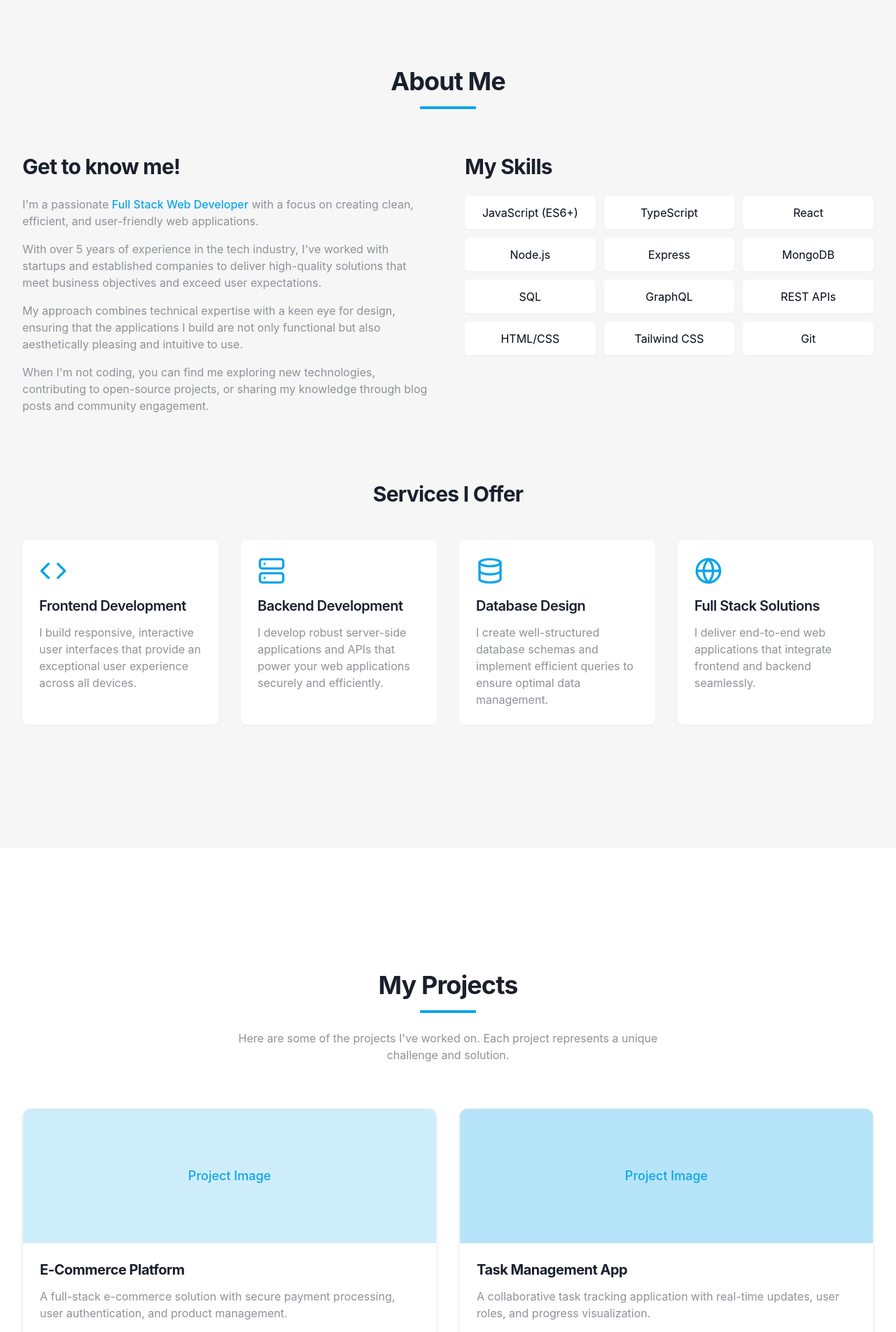
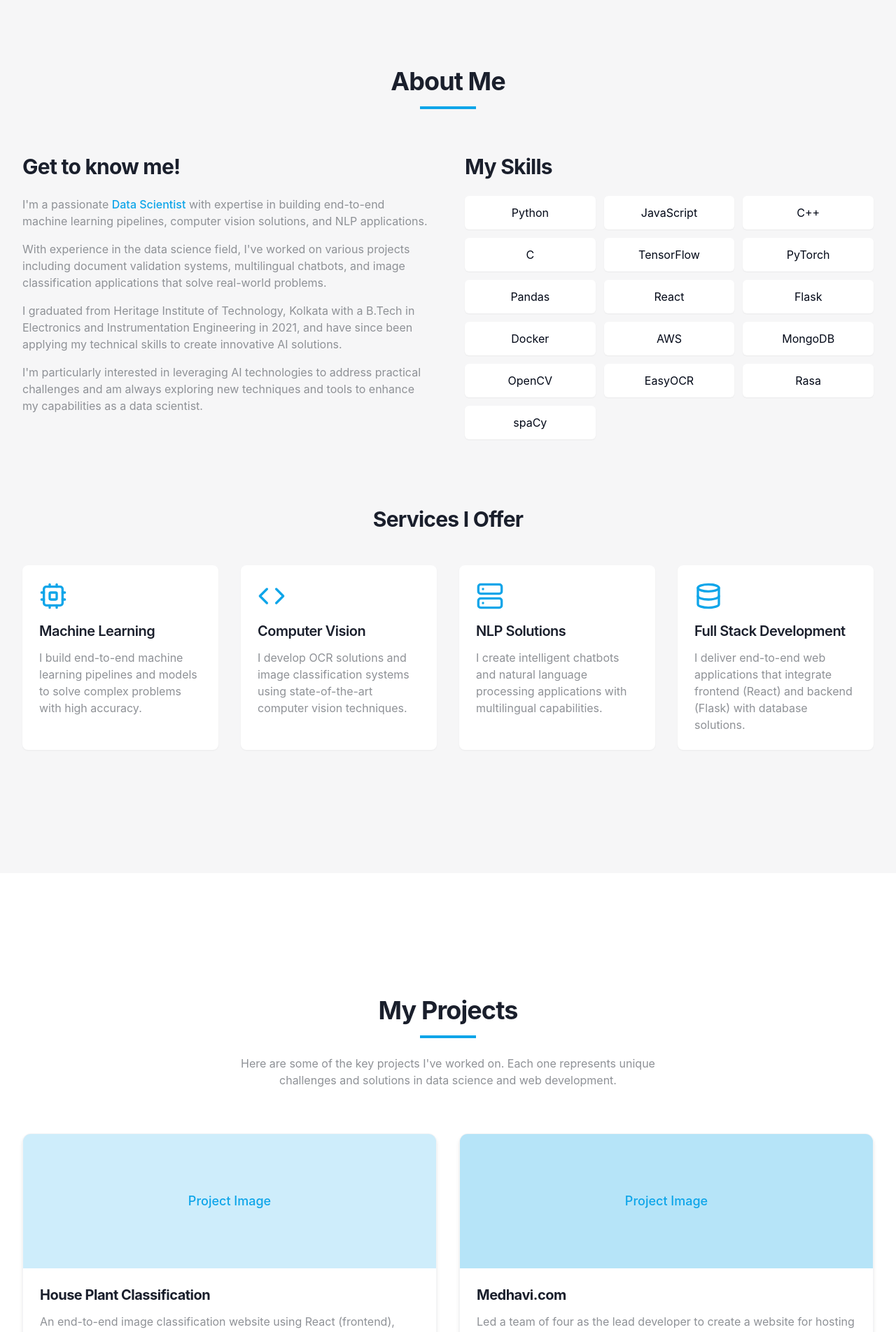
Before and after one commit to Ra5hidIslam/nexthub-journey-space, a React (Vite) app: page / in a window 1280 px wide. Shown: the part 880-2784 px from the top of the page at 70% size. Built offline with nearby package versions, Linux system fonts and the light colour scheme.

Commit message:
Add resume content
Add content for the resume.

```diff
--- a/src/components/AboutSection.tsx
+++ b/src/components/AboutSection.tsx
@@ -1,41 +1,45 @@
 
-import { Code, Globe, Server, Database } from 'lucide-react';
+import { Code, Database, Server, Cpu } from 'lucide-react';
 
 const skills = [
-  "JavaScript (ES6+)",
-  "TypeScript",
+  "Python",
+  "JavaScript",
+  "C++",
+  "C",
+  "TensorFlow",
+  "PyTorch",
+  "Pandas",
   "React",
-  "Node.js",
-  "Express",
+  "Flask",
+  "Docker",
+  "AWS",
   "MongoDB",
-  "SQL",
-  "GraphQL",
-  "REST APIs",
-  "HTML/CSS",
-  "Tailwind CSS",
-  "Git",
+  "OpenCV",
+  "EasyOCR",
+  "Rasa",
+  "spaCy",
 ];
 
 const services = [
   {
+    icon: <Cpu className="w-10 h-10 text-portfolio-blue" />,
+    title: "Machine Learning",
+    description: "I build end-to-end machine learning pipelines and models to solve complex problems with high accuracy."
+  },
+  {
     icon: <Code className="w-10 h-10 text-portfolio-blue" />,
-    title: "Frontend Development",
-    description: "I build responsive, interactive user interfaces that provide an exceptional user experience across all devices."
+    title: "Computer Vision",
+    description: "I develop OCR solutions and image classification systems using state-of-the-art computer vision techniques."
   },
   {
     icon: <Server className="w-10 h-10 text-portfolio-blue" />,
-    title: "Backend Development",
-    description: "I develop robust server-side applications and APIs that power your web applications securely and efficiently."
+    title: "NLP Solutions",
+    description: "I create intelligent chatbots and natural language processing applications with multilingual capabilities."
   },
   {
     icon: <Database className="w-10 h-10 text-portfolio-blue" />,
-    title: "Database Design",
-    description: "I create well-structured database schemas and implement efficient queries to ensure optimal data management."
-  },
-  {
-    icon: <Globe className="w-10 h-10 text-portfolio-blue" />,
-    title: "Full Stack Solutions",
-    description: "I deliver end-to-end web applications that integrate frontend and backend seamlessly."
+    title: "Full Stack Development",
+    description: "I deliver end-to-end web applications that integrate frontend (React) and backend (Flask) with database solutions."
   }
 ];
 
@@ -53,20 +57,20 @@ const AboutSection = () => {
             <h3 className="text-portfolio-darkBlue">Get to know me!</h3>
             <div className="space-y-4 text-portfolio-gray">
               <p>
-                I'm a passionate <span className="text-portfolio-blue font-medium">Full Stack Web Developer</span> with
-                a focus on creating clean, efficient, and user-friendly web applications.
+                I'm a passionate <span className="text-portfolio-blue font-medium">Data Scientist</span> with
+                expertise in building end-to-end machine learning pipelines, computer vision solutions, and NLP applications.
               </p>
               <p>
-                With over 5 years of experience in the tech industry, I've worked with startups and established
-                companies to deliver high-quality solutions that meet business objectives and exceed user expectations.
+                With experience in the data science field, I've worked on various projects including document validation systems,
+                multilingual chatbots, and image classification applications that solve real-world problems.
               </p>
               <p>
-                My approach combines technical expertise with a keen eye for design, ensuring that the applications
-                I build are not only functional but also aesthetically pleasing and intuitive to use.
+                I graduated from Heritage Institute of Technology, Kolkata with a B.Tech in Electronics and Instrumentation Engineering in 2021,
+                and have since been applying my technical skills to create innovative AI solutions.
               </p>
               <p>
-                When I'm not coding, you can find me exploring new technologies, contributing to open-source projects,
-                or sharing my knowledge through blog posts and community engagement.
+                I'm particularly interested in leveraging AI technologies to address practical challenges and am always exploring
+                new techniques and tools to enhance my capabilities as a data scientist.
               </p>
             </div>
           </div>
--- a/src/components/ContactSection.tsx
+++ b/src/components/ContactSection.tsx
@@ -1,4 +1,3 @@
-
 import { useState } from 'react';
 import { Mail, Phone, MapPin, Send } from 'lucide-react';
 import { Button } from '@/components/ui/button';
@@ -53,7 +52,7 @@ const ContactSection = () => {
           <h2 className="text-portfolio-darkBlue mb-4">Get In Touch</h2>
           <div className="h-1 w-20 bg-portfolio-blue mx-auto"></div>
           <p className="mt-6 text-portfolio-gray max-w-2xl mx-auto">
-            Have a question or want to work together? Feel free to reach out!
+            Have a question or want to discuss a potential project? Feel free to reach out!
           </p>
         </div>
 
@@ -61,8 +60,8 @@ const ContactSection = () => {
           <div className="space-y-8 animate-slide-up">
             <h3 className="text-2xl font-bold text-portfolio-darkBlue">Contact Information</h3>
             <p className="text-portfolio-gray">
-              I'm currently available for freelance work, full-time positions, or consultations.
-              Don't hesitate to reach out if you have any questions or just want to say hello!
+              I'm currently available for freelance work, full-time positions, or consultations in the fields of data science and machine learning.
+              Don't hesitate to reach out if you have any questions or want to collaborate!
             </p>
 
             <div className="space-y-6">
@@ -70,8 +69,8 @@ const ContactSection = () => {
                 <Mail className="w-6 h-6 text-portfolio-blue mt-1" />
                 <div>
                   <h4 className="font-medium text-portfolio-darkBlue">Email</h4>
-                  <a href="mailto:hello@example.com" className="text-portfolio-gray hover:text-portfolio-blue transition-colors">
-                    hello@example.com
+                  <a href="mailto:rasidulislam71@gmail.com" className="text-portfolio-gray hover:text-portfolio-blue transition-colors">
+                    rasidulislam71@gmail.com
                   </a>
                 </div>
               </div>
@@ -80,8 +79,8 @@ const ContactSection = () => {
                 <Phone className="w-6 h-6 text-portfolio-blue mt-1" />
                 <div>
                   <h4 className="font-medium text-portfolio-darkBlue">Phone</h4>
-                  <a href="tel:+1234567890" className="text-portfolio-gray hover:text-portfolio-blue transition-colors">
-                    +1 (234) 567-890
+                  <a href="tel:+917596868248" className="text-portfolio-gray hover:text-portfolio-blue transition-colors">
+                    +91 7596868248
                   </a>
                 </div>
               </div>
@@ -90,7 +89,7 @@ const ContactSection = () => {
                 <MapPin className="w-6 h-6 text-portfolio-blue mt-1" />
                 <div>
                   <h4 className="font-medium text-portfolio-darkBlue">Location</h4>
-                  <p className="text-portfolio-gray">San Francisco, CA</p>
+                  <p className="text-portfolio-gray">Guwahati, India</p>
                 </div>
               </div>
             </div>
@@ -98,24 +97,14 @@ const ContactSection = () => {
             <div className="pt-6">
               <h4 className="font-medium text-portfolio-darkBlue mb-4">Connect with me</h4>
               <div className="flex space-x-4">
-                <a href="#" className="w-10 h-10 rounded-full bg-portfolio-blue flex items-center justify-center text-white hover:bg-portfolio-darkBlue transition-colors">
+                <a href="https://linkedin.com" target="_blank" rel="noopener noreferrer" className="w-10 h-10 rounded-full bg-portfolio-blue flex items-center justify-center text-white hover:bg-portfolio-darkBlue transition-colors">
                   <svg className="w-5 h-5" fill="currentColor" viewBox="0 0 24 24" aria-hidden="true">
-                    <path fillRule="evenodd" d="M22 12c0-5.523-4.477-10-10-10S2 6.477 2 12c0 4.991 3.657 9.128 8.438 9.878v-6.987h-2.54V12h2.54V9.797c0-2.506 1.492-3.89 3.777-3.89 1.094 0 2.238.195 2.238.195v2.46h-1.26c-1.243 0-1.63.771-1.63 1.562V12h2.773l-.443 2.89h-2.33v6.988C18.343 21.128 22 16.991 22 12z" clipRule="evenodd"></path>
+                    <path fillRule="evenodd" d="M19 0h-14c-2.761 0-5 2.239-5 5v14c0 2.761 2.239 5 5 5h14c2.762 0 5-2.239 5-5v-14c0-2.761-2.238-5-5-5zm-11 19h-3v-11h3v11zm-1.5-12.268c-.966 0-1.75-.79-1.75-1.764s.784-1.764 1.75-1.764 1.75.79 1.75 1.764-.783 1.764-1.75 1.764zm13.5 12.268h-3v-5.604c0-3.368-4-3.113-4 0v5.604h-3v-11h3v1.765c1.396-2.586 7-2.777 7 2.476v6.759z" clipRule="evenodd"></path>
                   </svg>
                 </a>
-                <a href="#" className="w-10 h-10 rounded-full bg-portfolio-blue flex items-center justify-center text-white hover:bg-portfolio-darkBlue transition-colors">
-                  <svg className="w-5 h-5" fill="currentColor" viewBox="0 0 24 24" aria-hidden="true">
-                    <path d="M8.29 20.251c7.547 0 11.675-6.253 11.675-11.675 0-.178 0-.355-.012-.53A8.348 8.348 0 0022 5.92a8.19 8.19 0 01-2.357.646 4.118 4.118 0 001.804-2.27 8.224 8.224 0 01-2.605.996 4.107 4.107 0 00-6.993 3.743 11.65 11.65 0 01-8.457-4.287 4.106 4.106 0 001.27 5.477A4.072 4.072 0 012.8 9.713v.052a4.105 4.105 0 003.292 4.022 4.095 4.095 0 01-1.853.07 4.108 4.108 0 003.834 2.85A8.233 8.233 0 012 18.407a11.616 11.616 0 006.29 1.84"></path>
-                  </svg>
-                </a>
-                <a href="#" className="w-10 h-10 rounded-full bg-portfolio-blue flex items-center justify-center text-white hover:bg-portfolio-darkBlue transition-colors">
+                <a href="https://github.com" target="_blank" rel="noopener noreferrer" className="w-10 h-10 rounded-full bg-portfolio-blue flex items-center justify-center text-white hover:bg-portfolio-darkBlue transition-colors">
                   <svg className="w-5 h-5" fill="currentColor" viewBox="0 0 24 24" aria-hidden="true">
                     <path fillRule="evenodd" d="M12 2C6.477 2 2 6.484 2 12.017c0 4.425 2.865 8.18 6.839 9.504.5.092.682-.217.682-.483 0-.237-.008-.868-.013-1.703-2.782.605-3.369-1.343-3.369-1.343-.454-1.158-1.11-1.466-1.11-1.466-.908-.62.069-.608.069-.608 1.003.07 1.531 1.032 1.531 1.032.892 1.53 2.341 1.088 2.91.832.092-.647.35-1.088.636-1.338-2.22-.253-4.555-1.113-4.555-4.951 0-1.093.39-1.988 1.029-2.688-.103-.253-.446-1.272.098-2.65 0 0 .84-.27 2.75 1.026A9.564 9.564 0 0112 6.844c.85.004 1.705.115 2.504.337 1.909-1.296 2.747-1.027 2.747-1.027.546 1.379.202 2.398.1 2.651.64.7 1.028 1.595 1.028 2.688 0 3.848-2.339 4.695-4.566 4.943.359.309.678.92.678 1.855 0 1.338-.012 2.419-.012 2.747 0 .268.18.58.688.482A10.019 10.019 0 0022 12.017C22 6.484 17.522 2 12 2z" clipRule="evenodd"></path>
-                  </svg>
-                </a>
-                <a href="#" className="w-10 h-10 rounded-full bg-portfolio-blue flex items-center justify-center text-white hover:bg-portfolio-darkBlue transition-colors">
-                  <svg className="w-5 h-5" fill="currentColor" viewBox="0 0 24 24" aria-hidden="true">
-                    <path fillRule="evenodd" d="M19 0h-14c-2.761 0-5 2.239-5 5v14c0 2.761 2.239 5 5 5h14c2.762 0 5-2.239 5-5v-14c0-2.761-2.238-5-5-5zm-11 19h-3v-11h3v11zm-1.5-12.268c-.966 0-1.75-.79-1.75-1.764s.784-1.764 1.75-1.764 1.75.79 1.75 1.764-.783 1.764-1.75 1.764zm13.5 12.268h-3v-5.604c0-3.368-4-3.113-4 0v5.604h-3v-11h3v1.765c1.396-2.586 7-2.777 7 2.476v6.759z" clipRule="evenodd"></path>
                   </svg>
                 </a>
               </div>
--- a/src/components/Footer.tsx
+++ b/src/components/Footer.tsx
@@ -16,9 +16,9 @@ const Footer = () => {
       <div className="section-container">
         <div className="flex flex-col md:flex-row justify-between items-center">
           <div className="mb-6 md:mb-0">
-            <h3 className="text-2xl font-bold mb-2">Portfolio</h3>
+            <h3 className="text-2xl font-bold mb-2">Rasid Ul Islam</h3>
             <p className="text-gray-300 max-w-md">
-              Building exceptional digital experiences with modern technologies.
+              Data Scientist combining AI with modern technologies to build innovative solutions.
             </p>
           </div>
 
@@ -33,7 +33,7 @@ const Footer = () => {
 
         <div className="border-t border-gray-700 mt-8 pt-8 flex flex-col md:flex-row justify-between items-center">
           <p className="text-gray-300 text-sm">
-            © {currentYear} John Doe. All rights reserved.
+            © {currentYear} Rasid Ul Islam. All rights reserved.
           </p>
 
           <div className="mt-4 md:mt-0">
--- a/src/components/HeroSection.tsx
+++ b/src/components/HeroSection.tsx
@@ -17,12 +17,12 @@ const HeroSection = () => {
           <div className="space-y-6 animate-fade-in">
             <p className="text-portfolio-blue font-medium">Hello, I'm</p>
             <h1 className="text-portfolio-darkBlue">
-              <span className="block">John Doe</span>
-              <span className="text-portfolio-blue">Full Stack Developer</span>
+              <span className="block">Rasid Ul Islam</span>
+              <span className="text-portfolio-blue">Data Scientist</span>
             </h1>
             <p className="text-portfolio-gray max-w-lg text-lg">
-              I build exceptional digital experiences that make life easier and more enjoyable.
-              Specializing in creating robust web applications with modern technologies.
+              Passionate Data Scientist with expertise in building end-to-end machine learning pipelines,
+              computer vision solutions, and NLP applications. Skilled in React, Python, Flask, Docker, and AWS.
             </p>
             <div className="flex flex-wrap gap-4 pt-4">
               <Button
--- a/src/components/ProjectsSection.tsx
+++ b/src/components/ProjectsSection.tsx
@@ -4,33 +4,33 @@ import { Button } from '@/components/ui/button';
 
 const projects = [
   {
-    title: "E-Commerce Platform",
-    description: "A full-stack e-commerce solution with secure payment processing, user authentication, and product management.",
-    tags: ["React", "Node.js", "MongoDB", "Express", "Stripe"],
+    title: "House Plant Classification",
+    description: "An end-to-end image classification website using React (frontend), Flask (backend), and MongoDB. Used transfer learning (EfficientNet0) on ~14k images with 96% accuracy.",
+    tags: ["React", "Flask", "MongoDB", "TensorFlow", "Docker", "AWS"],
     image: "bg-portfolio-blue/20",
     githubUrl: "https://github.com",
     liveUrl: "https://example.com"
   },
   {
-    title: "Task Management App",
-    description: "A collaborative task tracking application with real-time updates, user roles, and progress visualization.",
-    tags: ["React", "Firebase", "Tailwind CSS", "Redux"],
+    title: "Medhavi.com",
+    description: "Led a team of four as the lead developer to create a website for hosting tests, Q&As, and blogs targeting JEE and NEET aspirants. Designed the architecture with React, Flask, and MongoDB.",
+    tags: ["React", "Flask", "MongoDB", "Team Lead"],
     image: "bg-portfolio-blue/30",
     githubUrl: "https://github.com",
     liveUrl: "https://example.com"
   },
   {
-    title: "Social Media Dashboard",
-    description: "An analytics platform that aggregates and visualizes social media performance data across multiple channels.",
-    tags: ["TypeScript", "Next.js", "Chart.js", "PostgreSQL"],
+    title: "PAN Card Information Retrieval",
+    description: "Developed a pipeline to isolate a PAN card from its background and extract essential details. Utilized OpenCV for image processing and EasyOCR for accurate text retrieval.",
+    tags: ["Python", "OpenCV", "EasyOCR", "Image Processing"],
     image: "bg-portfolio-blue/25",
     githubUrl: "https://github.com",
     liveUrl: "https://example.com"
   },
   {
-    title: "Weather Application",
-    description: "A weather forecasting application with location-based services, historical data, and interactive maps.",
-    tags: ["React", "OpenWeather API", "Leaflet", "CSS Modules"],
+    title: "Digit Recognizer (Kaggle)",
+    description: "Built a CNN model on Kaggle's Digit Recognizer competition to classify handwritten digits (MNIST dataset). Achieved a 99% accuracy rate, demonstrating strong model performance.",
+    tags: ["Python", "TensorFlow", "CNN", "Kaggle"],
     image: "bg-portfolio-blue/15",
     githubUrl: "https://github.com",
     liveUrl: "https://example.com"
@@ -45,7 +45,7 @@ const ProjectsSection = () => {
           <h2 className="text-portfolio-darkBlue mb-4">My Projects</h2>
           <div className="h-1 w-20 bg-portfolio-blue mx-auto"></div>
           <p className="mt-6 text-portfolio-gray max-w-2xl mx-auto">
-            Here are some of the projects I've worked on. Each project represents a unique challenge and solution.
+            Here are some of the key projects I've worked on. Each one represents unique challenges and solutions in data science and web development.
           </p>
         </div>
 
```
